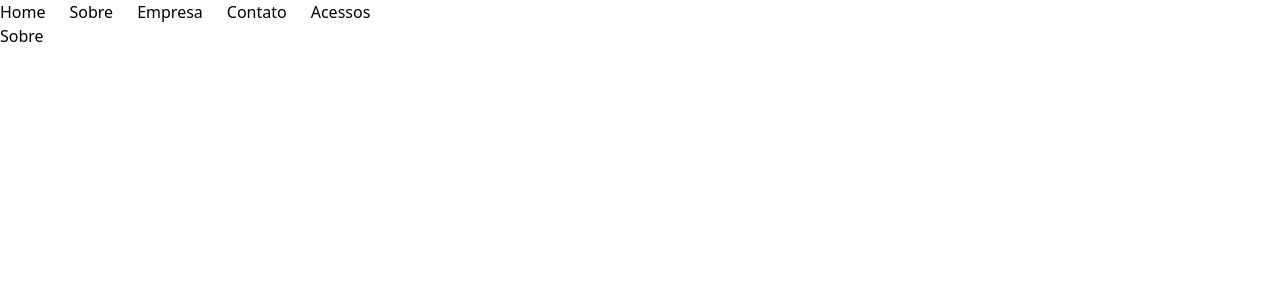
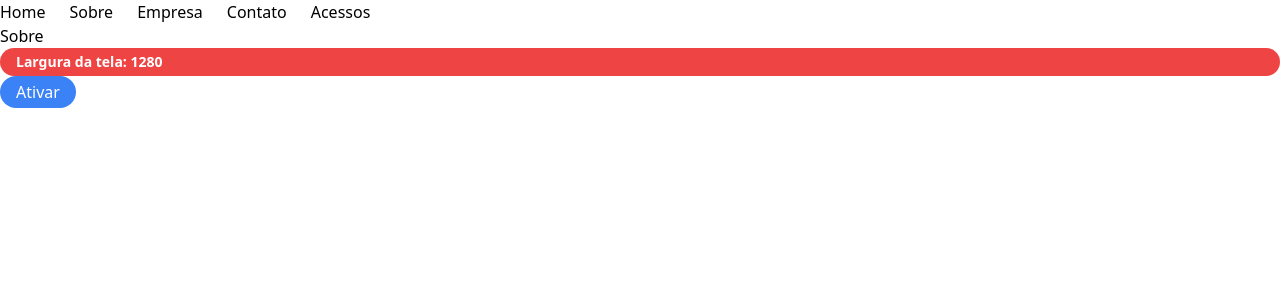
Before and after one commit to AndersonNascimentoAFSN/nextjs-fundamentals-origamid, a Next.js app: page /about in a window 1280 px wide. Shown: the top 300 px of the page. Built offline with nearby package versions, Linux system fonts and the light colour scheme.

Commit message:
feat: client component

```diff
--- a/src/app/about/page.tsx
+++ b/src/app/about/page.tsx
@@ -1,4 +1,5 @@
 import { Metadata } from "next";
+import { WidthScreen } from "@/components/molecules/WidthScreen";
 
 export const metadata: Metadata = {
   title: "Sobre",
@@ -10,6 +11,8 @@ export default function AboutPage() {
     <div>
       <h2>Sobre</h2>
 
+      <WidthScreen />
+
       <h2 id="empresa" className="mt-[1600px] p-10">Empresa</h2>
     </div>
   )
--- /dev/null
+++ b/src/components/molecules/WidthScreen.tsx
@@ -0,0 +1,34 @@
+'use client'
+
+import { useState } from "react"
+import { tv } from 'tailwind-variants';
+
+import { useWidth } from "@/hooks"
+
+const title = tv({
+  base: 'font-semibold text-white text-sm py-1 px-4 rounded-full',
+  variants: {
+    active: {
+      true: 'text-green-500 bg-green-700 hover:bg-green-900',
+      false: 'bg-red-500 hover:bg-red-700',
+    }
+  }
+});
+
+export function WidthScreen() {
+  const [active, setActive] = useState(false)
+  const { width } = useWidth()
+
+  return (
+    <div>
+      <h2 className={title({ active: active })}>Largura da tela: {width}</h2>
+      <button
+        type="button"
+        onClick={() => setActive(state => !state)}
+        className="text-white bg-blue-500 hover:bg-blue-700 py-1 px-4 rounded-full active:opacity-80"
+      >
+        Ativar
+      </button>
+    </div >
+  )
+}
--- /dev/null
+++ b/src/hooks/index.ts
@@ -0,0 +1 @@
+export * from './useWidth'
--- /dev/null
+++ b/src/hooks/useWidth/index.ts
@@ -0,0 +1 @@
+export * from './useWidth'
--- /dev/null
+++ b/src/hooks/useWidth/useWidth.tsx
@@ -0,0 +1,23 @@
+'use client'
+
+import { useState, useEffect } from "react"
+
+export function useWidth() {
+  const [width, setWidth] = useState(document.documentElement.clientWidth)
+
+  useEffect(() => {
+    const handleResize = () => {
+      setWidth(document.documentElement.clientWidth)
+    }
+
+    window.addEventListener('resize', handleResize)
+
+    return () => {
+      window.removeEventListener('resize', handleResize)
+    }
+  })
+
+  return {
+    width
+  }
+}
```
Also changed, not shown: package.json (+5 -4 lines), 1 other file (tests, documents, lock files or other folders).
